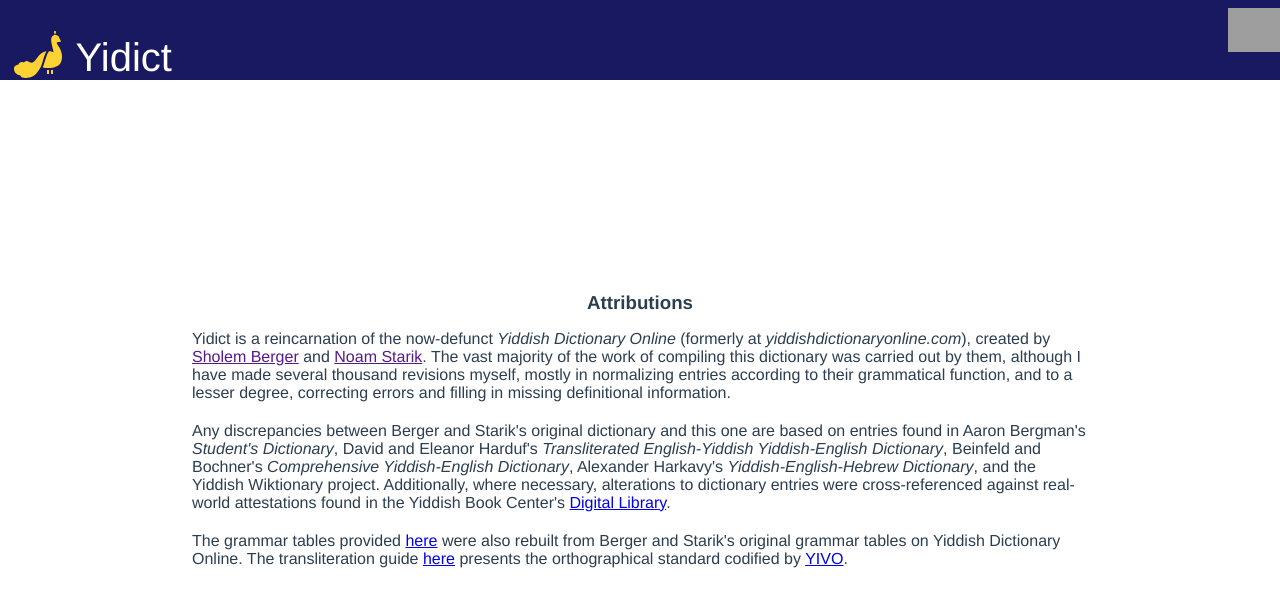
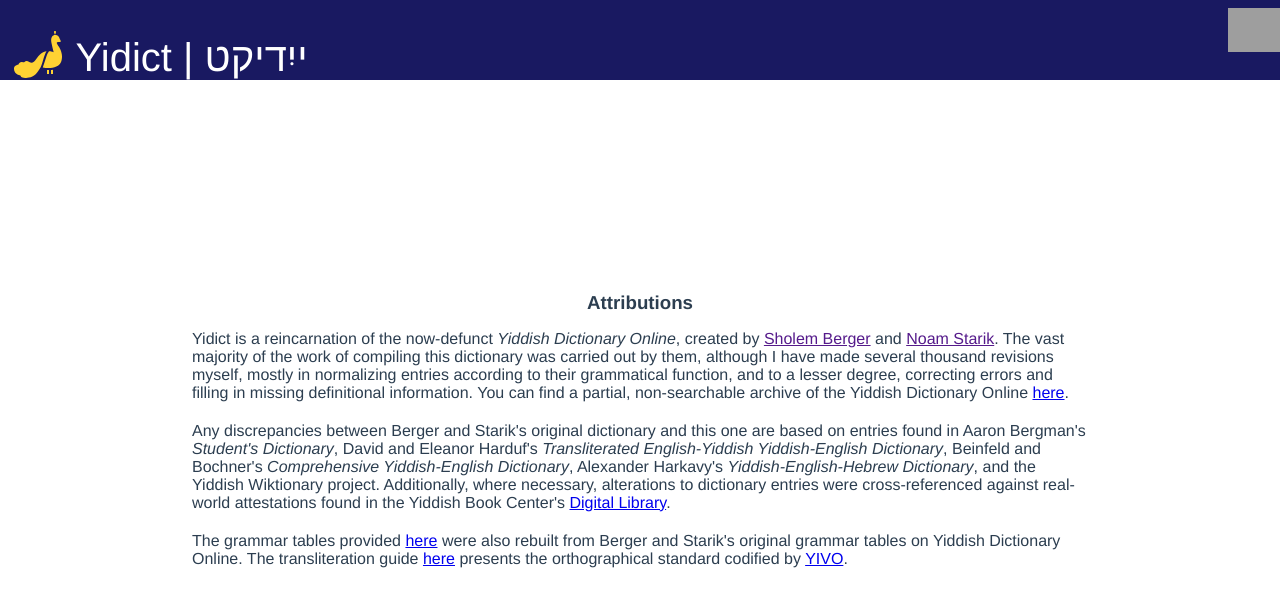
Before and after one commit to riesenfeld/Yidict, a Vue app: page /about in a window 1280 px wide. Shown: the top 606 px of the page. Built offline with nearby package versions, Linux system fonts and the light colour scheme; no server answers; grey boxes are pictures that could not be loaded.

Commit message:
added yiddish site name to header, expanded the non-YIVO orthography table and fixed the digraphs in transliterationtables.json, added more info to AboutPage

```diff
--- a/src/components/Header.vue
+++ b/src/components/Header.vue
@@ -4,7 +4,7 @@
       <div class="logo-area">
         <!-- logo source: https://icons8.com/icon/25546/peacock -->
         <img src="@/assets/logo.svg" id="logo" alt="golden peacock logo" />
-        <span class="site-name">Yidict</span>
+        <span class="site-name"><span>Yidict</span> | <span>ייִדיקט</span></span>
       </div>
     </router-link>
     <button class="menu-button" @click="toggleMenu">
--- a/src/data/transliterationtables.json
+++ b/src/data/transliterationtables.json
@@ -15,7 +15,7 @@
       ["<p>ו</p>", "<p>u</p>", "<p>vov</p>"],
       ["<p>וּ</p>", "<p>u</p>", "<p>melupm vov</p>"],
       ["<p>װ</p>", "<p>v</p>", "<p>tsvey vovn</p>"],
-      ["<p>וי</p>", "<p>oy</p>", "<p>vov yud</p>"],
+      ["<p>ױ</p>", "<p>oy</p>", "<p>vov yud</p>"],
       ["<p>ז</p>", "<p>z</p>", "<p>zayen</p>"],
       ["<p>זש</p>", "<p>zh</p>", "<p>zayen shin</p>"],
       ["<p>ח</p>", "<p>kh</p>", "<p>khes</p>"],
@@ -23,7 +23,7 @@
       ["<p>טש</p>", "<p>tsh</p>", "<p>tes shin</p>"],
       ["<p>י</p>", "<p>y, i</p>", "<p>yud</p>"],
       ["<p>יִ</p>", "<p>i</p>", "<p>khirik yud</p>"],
-      ["<p>יי</p>", "<p>ey</p>", "<p>tsvey yudn</p>"],
+      ["<p>ײ</p>", "<p>ey</p>", "<p>tsvey yudn</p>"],
       ["<p>ײַ</p>", "<p>ay</p>", "<p>pasekh tsvey yudn</p>"],
       ["<p>כּ</p>", "<p>k</p>", "<p>kof</p>"],
       ["<p>כ</p>", "<p>kh</p>", "<p>khof</p>"],
@@ -56,8 +56,10 @@
       ["<p>א</p>", "<p>alef</p>", "<p>o</p>", "<p>אָ</p>"],
       ["<p>בּ</p>", "<p>beys</p>", "<p>b</p>", "<p>ב</p>"],
       ["<p>וֹ</p>", "<p>khoylem</p>", "<p>o</p>", "<p>אָ</p>"],
-      ["<p>וֹ</p>", "<p>khoylem</p>", "<p>oy</p>", "<p>וי</p>"],
-      ["<p>פ</p>", "<p>fey</p>", "<p>f</p>", "<p>פֿ</p>"]
+      ["<p>וֹ</p>", "<p>khoylem</p>", "<p>oy</p>", "<p>ױ</p>"],
+      ["<p>ײֵ</p>", "<p>tseyrey tsvey yudn</p>", "<p>ey</p>", "<p>ײ</p>"],
+      ["<p>פ</p>", "<p>fey</p>", "<p>f</p>", "<p>פֿ</p>"],
+      ["<p>שׁ</p>", "<p>shin</p>", "<p>sh</p>", "<p>ש</p>"]
     ]
   }
 }
--- a/src/views/AboutPage.vue
+++ b/src/views/AboutPage.vue
@@ -3,12 +3,17 @@
     <section>
       <h3>Attributions</h3>
       <p>
-        Yidict is a reincarnation of the now-defunct <em>Yiddish Dictionary Online</em> (formerly at
-        <em>yiddishdictionaryonline.com</em>), created by <a href="">Sholem Berger</a> and
-        <a href="">Noam Starik</a>. The vast majority of the work of compiling this dictionary was
-        carried out by them, although I have made several thousand revisions myself, mostly in
-        normalizing entries according to their grammatical function, and to a lesser degree,
-        correcting errors and filling in missing definitional information.
+        Yidict is a reincarnation of the now-defunct <em>Yiddish Dictionary Online</em>, created by
+        <a href="">Sholem Berger</a> and <a href="">Noam Starik</a>. The vast majority of the work
+        of compiling this dictionary was carried out by them, although I have made several thousand
+        revisions myself, mostly in normalizing entries according to their grammatical function, and
+        to a lesser degree, correcting errors and filling in missing definitional information. You
+        can find a partial, non-searchable archive of the Yiddish Dictionary Online
+        <a
+          href="https://web.archive.org/web/20211019150353/http://www.yiddishdictionaryonline.com/"
+        >
+          here</a
+        >.
       </p>
       <p>
         Any discrepancies between Berger and Starik's original dictionary and this one are based on
```
Also changed, not shown: 1 other file (tests, documents, lock files or other folders).
